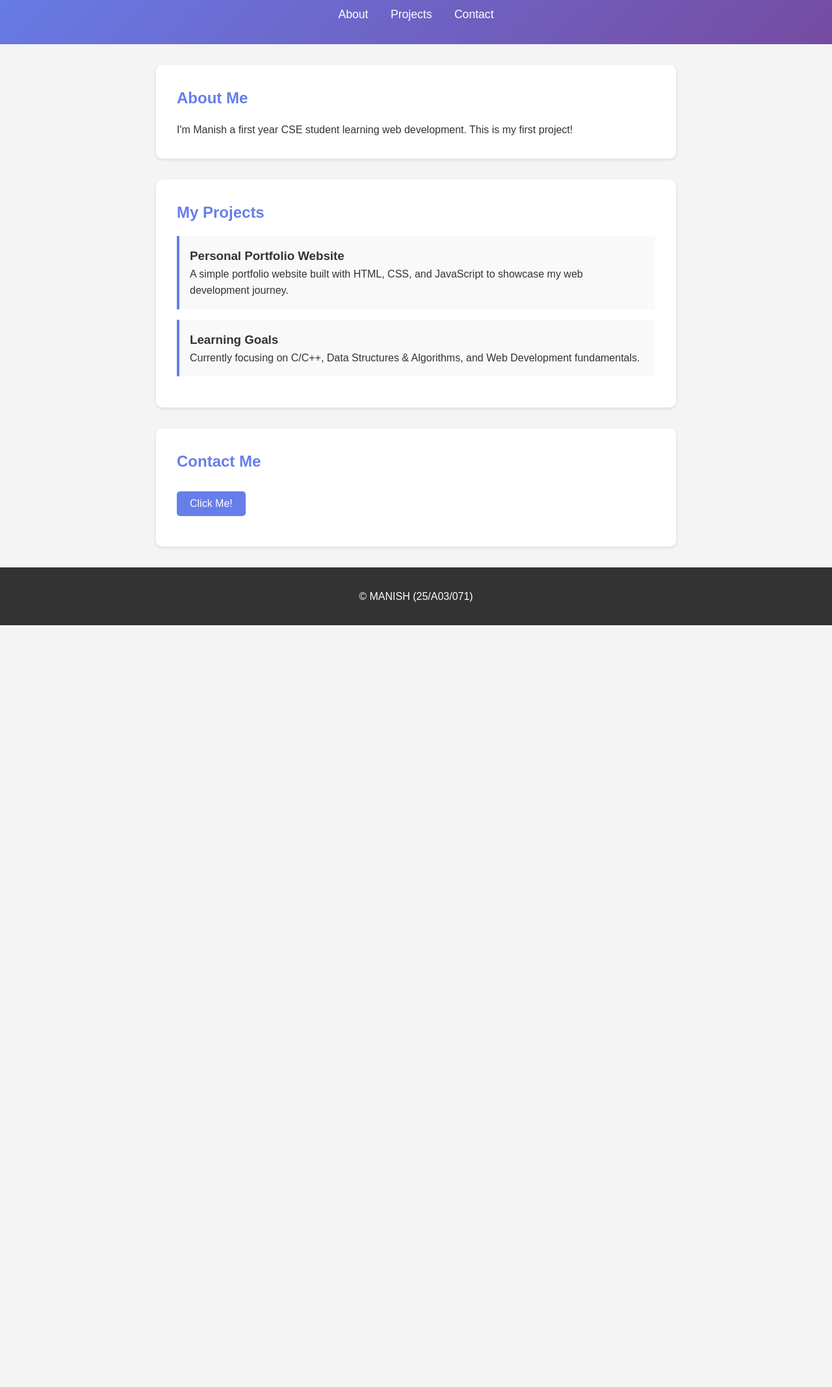
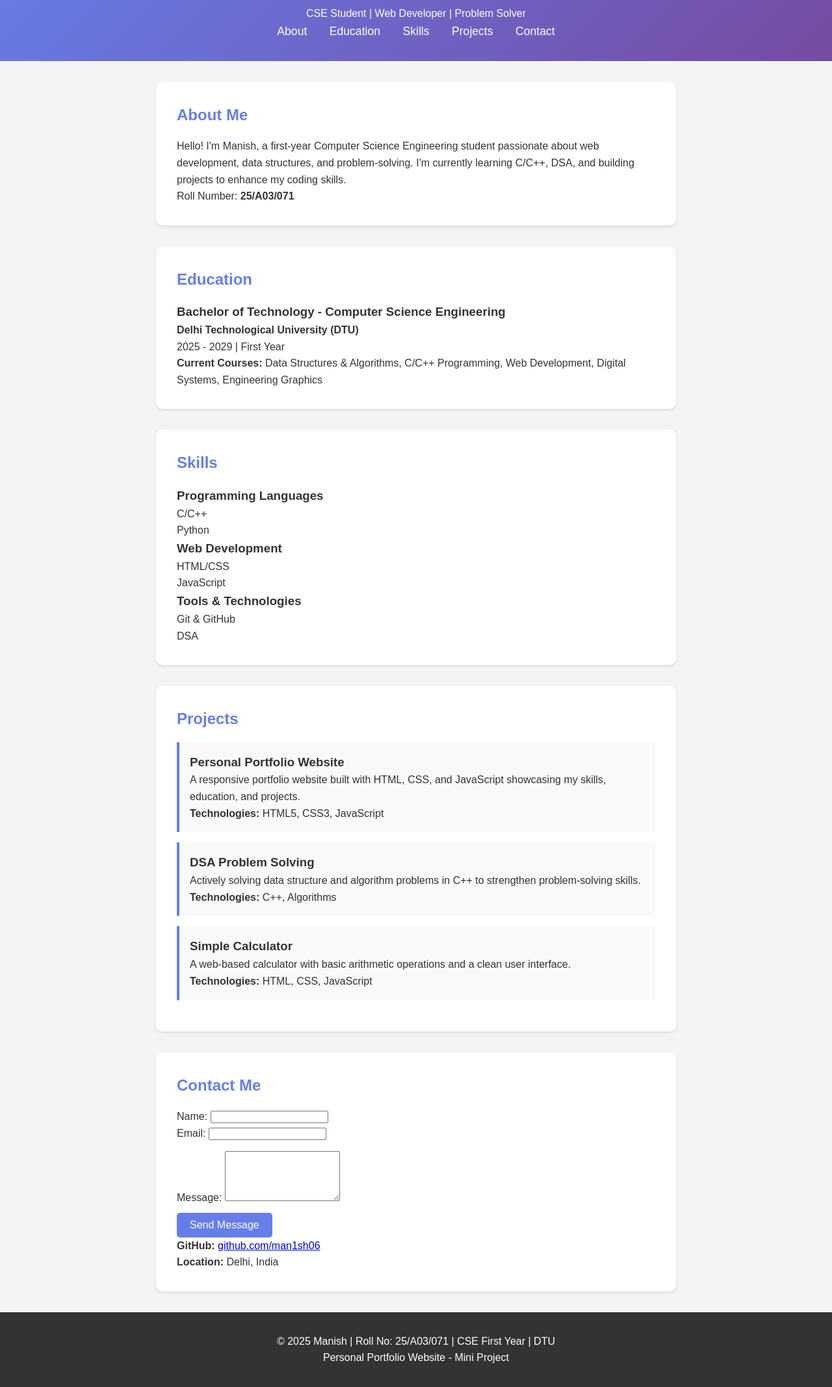
Before and after one commit to man1sh06/Web-Dev-Project-, a plain HTML site: page docs/index.html in a window 1280 px wide. Shown: the part 91-2225 px from the top of the page at 65% size. Before the commit the page ends 1053 px from the top, so only its background shows below. Drawn offline with Linux system fonts and the light colour scheme.

Commit message:
Revise portfolio page content and structure
Updated the title and various sections of the portfolio page to reflect a more professional presentation of skills and projects.

```diff
--- a/docs/index.html
+++ b/docs/index.html
@@ -3,44 +3,158 @@
 <head>
     <meta charset="UTF-8">
     <meta name="viewport" content="width=device-width, initial-scale=1.0">
-    <title>My First Project</title>
+    <title>Manish | Portfolio</title>
     <link rel="stylesheet" href="style.css">
 </head>
 <body>
+    <!-- Header Section -->
     <header>
-        <h1>Welcome to My First Web Project</h1>
+        <div class="container">
+            <h1>Manish</h1>
+            <p class="subtitle">CSE Student | Web Developer | Problem Solver</p>
             <nav>
                 <a href="#about">About</a>
+                <a href="#education">Education</a>
+                <a href="#skills">Skills</a>
                 <a href="#projects">Projects</a>
                 <a href="#contact">Contact</a>
             </nav>
+        </div>
     </header>
 
-    <section id="about">
+    <!-- About Section -->
+    <section id="about" class="section">
+        <div class="container">
             <h2>About Me</h2>
-        <p>I'm Manish a first year CSE student learning web development. This is my first project!</p>
-    </section>
-
-    <section id="projects">
-        <h2>My Projects</h2>
-        <div class="project-card">
-            <h3>Personal Portfolio Website</h3>
-            <p>A simple portfolio website built with HTML, CSS, and JavaScript to showcase my web development journey.</p>
-        </div>
-        <div class="project-card">
-            <h3>Learning Goals</h3>
-            <p>Currently focusing on C/C++, Data Structures & Algorithms, and Web Development fundamentals.</p>
+            <p>Hello! I'm Manish, a first-year Computer Science Engineering student passionate about web development, data structures, and problem-solving. I'm currently learning C/C++, DSA, and building projects to enhance my coding skills.</p>
+            <p>Roll Number: <strong>25/A03/071</strong></p>
         </div>
     </section>
 
-    <section id="contact">
-        <h2>Contact Me</h2>
-        <button onclick="showMessage()">Click Me!</button>
-        <p id="message"></p>
+    <!-- Education Section -->
+    <section id="education" class="section">
+        <div class="container">
+            <h2>Education</h2>
+            <div class="education-card">
+                <h3>Bachelor of Technology - Computer Science Engineering</h3>
+                <p><strong>Delhi Technological University (DTU)</strong></p>
+                <p>2025 - 2029 | First Year</p>
+                <p><strong>Current Courses:</strong> Data Structures & Algorithms, C/C++ Programming, Web Development, Digital Systems, Engineering Graphics</p>
+            </div>
+        </div>
     </section>
 
+    <!-- Skills Section -->
+    <section id="skills" class="section">
+        <div class="container">
+            <h2>Skills</h2>
+            <div class="skills-grid">
+                <div class="skill-card">
+                    <h3>Programming Languages</h3>
+                    <div class="skill-item">
+                        <span>C/C++</span>
+                        <div class="progress-bar">
+                            <div class="progress" style="width: 70%"></div>
+                        </div>
+                    </div>
+                    <div class="skill-item">
+                        <span>Python</span>
+                        <div class="progress-bar">
+                            <div class="progress" style="width: 50%"></div>
+                        </div>
+                    </div>
+                </div>
+                <div class="skill-card">
+                    <h3>Web Development</h3>
+                    <div class="skill-item">
+                        <span>HTML/CSS</span>
+                        <div class="progress-bar">
+                            <div class="progress" style="width: 75%"></div>
+                        </div>
+                    </div>
+                    <div class="skill-item">
+                        <span>JavaScript</span>
+                        <div class="progress-bar">
+                            <div class="progress" style="width: 60%"></div>
+                        </div>
+                    </div>
+                </div>
+                <div class="skill-card">
+                    <h3>Tools & Technologies</h3>
+                    <div class="skill-item">
+                        <span>Git & GitHub</span>
+                        <div class="progress-bar">
+                            <div class="progress" style="width: 65%"></div>
+                        </div>
+                    </div>
+                    <div class="skill-item">
+                        <span>DSA</span>
+                        <div class="progress-bar">
+                            <div class="progress" style="width: 55%"></div>
+                        </div>
+                    </div>
+                </div>
+            </div>
+        </div>
+    </section>
+
+    <!-- Projects Section -->
+    <section id="projects" class="section">
+        <div class="container">
+            <h2>Projects</h2>
+            <div class="projects-grid">
+                <div class="project-card">
+                    <h3>Personal Portfolio Website</h3>
+                    <p>A responsive portfolio website built with HTML, CSS, and JavaScript showcasing my skills, education, and projects.</p>
+                    <p><strong>Technologies:</strong> HTML5, CSS3, JavaScript</p>
+                </div>
+                <div class="project-card">
+                    <h3>DSA Problem Solving</h3>
+                    <p>Actively solving data structure and algorithm problems in C++ to strengthen problem-solving skills.</p>
+                    <p><strong>Technologies:</strong> C++, Algorithms</p>
+                </div>
+                <div class="project-card">
+                    <h3>Simple Calculator</h3>
+                    <p>A web-based calculator with basic arithmetic operations and a clean user interface.</p>
+                    <p><strong>Technologies:</strong> HTML, CSS, JavaScript</p>
+                </div>
+            </div>
+        </div>
+    </section>
+
+    <!-- Contact Section -->
+    <section id="contact" class="section">
+        <div class="container">
+            <h2>Contact Me</h2>
+            <form id="contactForm" class="contact-form">
+                <div class="form-group">
+                    <label for="name">Name:</label>
+                    <input type="text" id="name" name="name" required>
+                </div>
+                <div class="form-group">
+                    <label for="email">Email:</label>
+                    <input type="email" id="email" name="email" required>
+                </div>
+                <div class="form-group">
+                    <label for="message">Message:</label>
+                    <textarea id="message" name="message" rows="5" required></textarea>
+                </div>
+                <button type="submit" class="btn">Send Message</button>
+            </form>
+            <p id="formMessage" class="form-message"></p>
+            <div class="contact-info">
+                <p><strong>GitHub:</strong> <a href="https://github.com/man1sh06" target="_blank">github.com/man1sh06</a></p>
+                <p><strong>Location:</strong> Delhi, India</p>
+            </div>
+        </div>
+    </section>
+
+    <!-- Footer -->
     <footer>
-        <p>&copy; MANISH (25/A03/071)</p>
+        <div class="container">
+            <p>&copy; 2025 Manish | Roll No: 25/A03/071 | CSE First Year | DTU</p>
+            <p>Personal Portfolio Website - Mini Project</p>
+        </div>
     </footer>
 
     <script src="script.js"></script>
```
Lines whose indentation alone changed are shown as unchanged.
